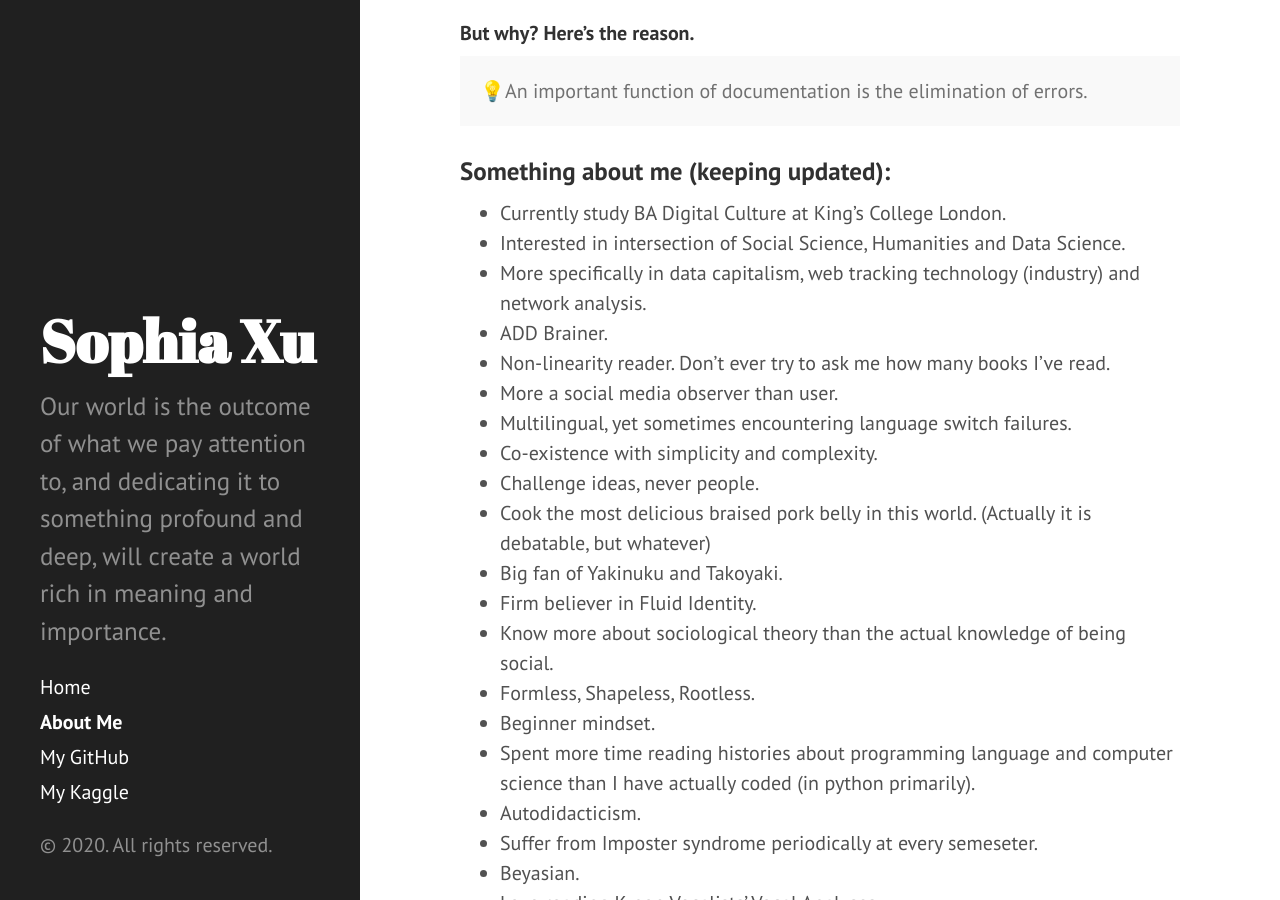
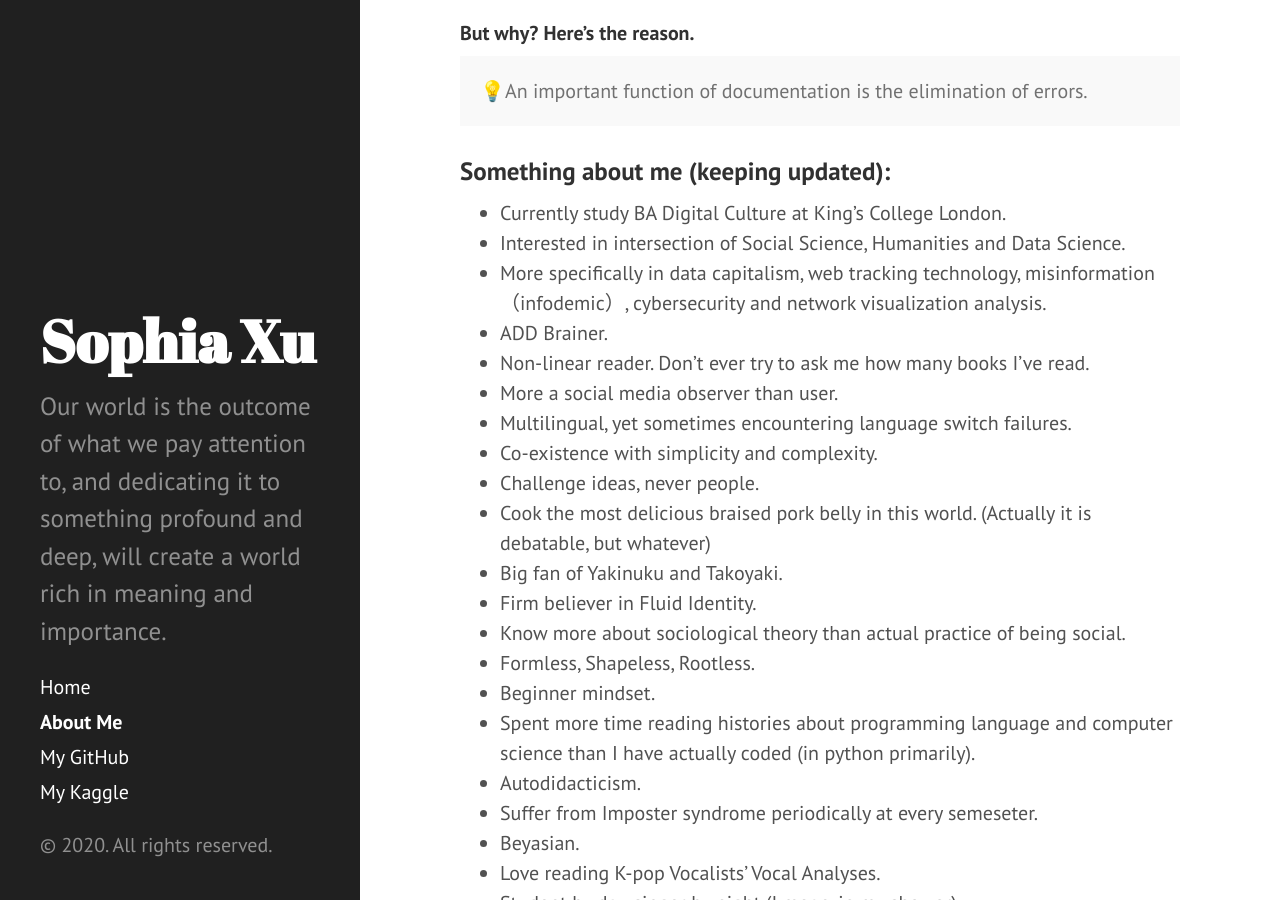
Before and after one commit to philosofia/philosofia.github.io, a Jekyll site: the page built from about.md, in a window 1280 px wide and 900 px high, scrolled down 260 px. Built offline with Jekyll 4.4.1, drawn with Linux system fonts in a browser that asks for light colours.

Commit message:
no message

```diff
--- a/about.md
+++ b/about.md
@@ -17,9 +17,9 @@ I know 140-character tweeting is all the rage, but I still think a way to integr
 
 * Currently study BA Digital Culture at King's College London.
 * Interested in intersection of Social Science, Humanities and Data Science.
-* More specifically in data capitalism, web tracking technology (industry) and network analysis.
+* More specifically in data capitalism, web tracking technology, misinformation （infodemic）, cybersecurity and network visualization analysis.
 * ADD Brainer.
-* Non-linearity reader. Don't ever try to ask me how many books I've read.
+* Non-linear reader. Don't ever try to ask me how many books I've read.
 * More a social media observer than user.
 * Multilingual, yet sometimes encountering language switch failures.
 * Co-existence with simplicity and complexity.
@@ -27,7 +27,7 @@ I know 140-character tweeting is all the rage, but I still think a way to integr
 * Cook the most delicious braised pork belly in this world. (Actually it is debatable, but whatever)
 * Big fan of Yakinuku and Takoyaki.
 * Firm believer in Fluid Identity.
-* Know more about sociological theory than the actual knowledge of being social.
+* Know more about sociological theory than actual practice of being social.
 * Formless, Shapeless, Rootless.
 * Beginner mindset.
 * Spent more time reading histories about programming language and computer science than I have actually coded (in python primarily).
```
Also changed, not shown: _posts/2020-10-01-fresh-beginning.md (+7 -0 lines), _posts/2020-10-03-fresh-start.md (added, +4 -0 lines).
